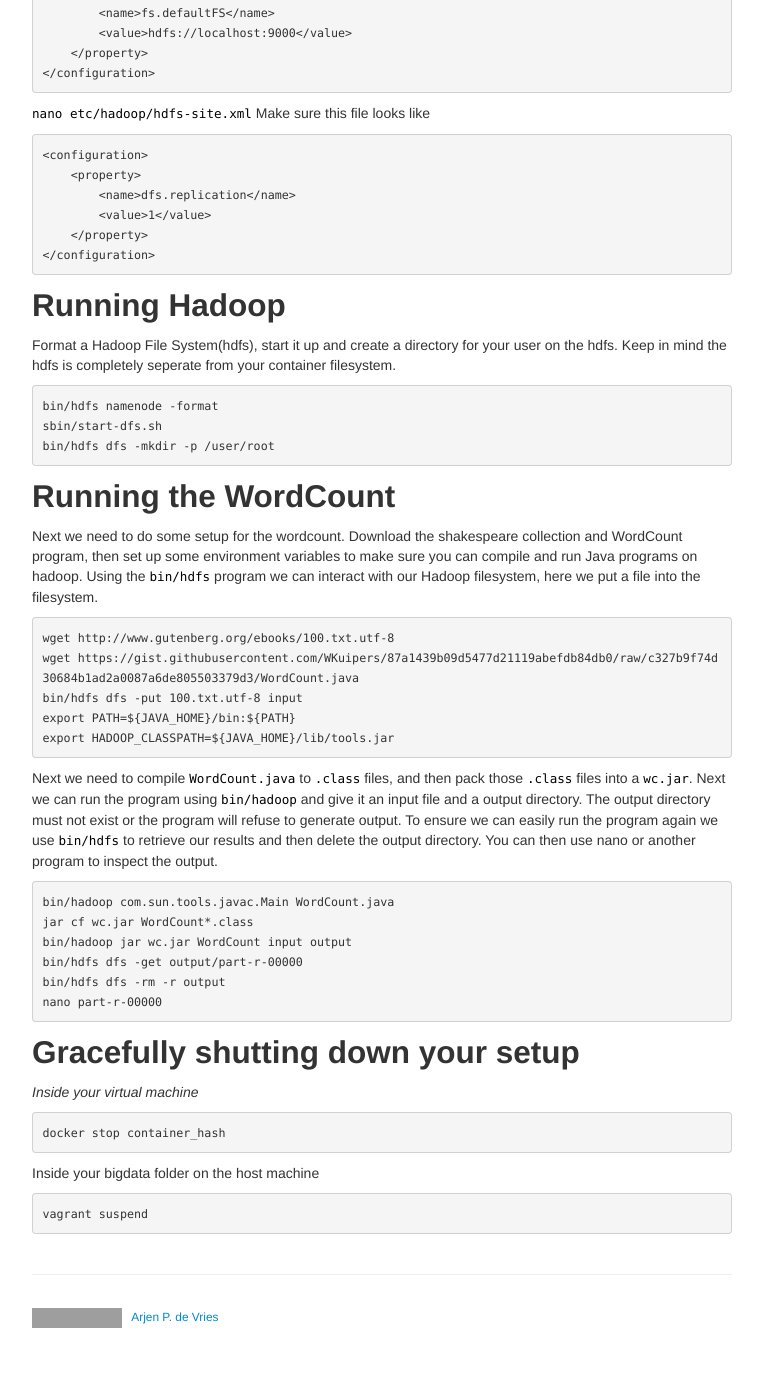
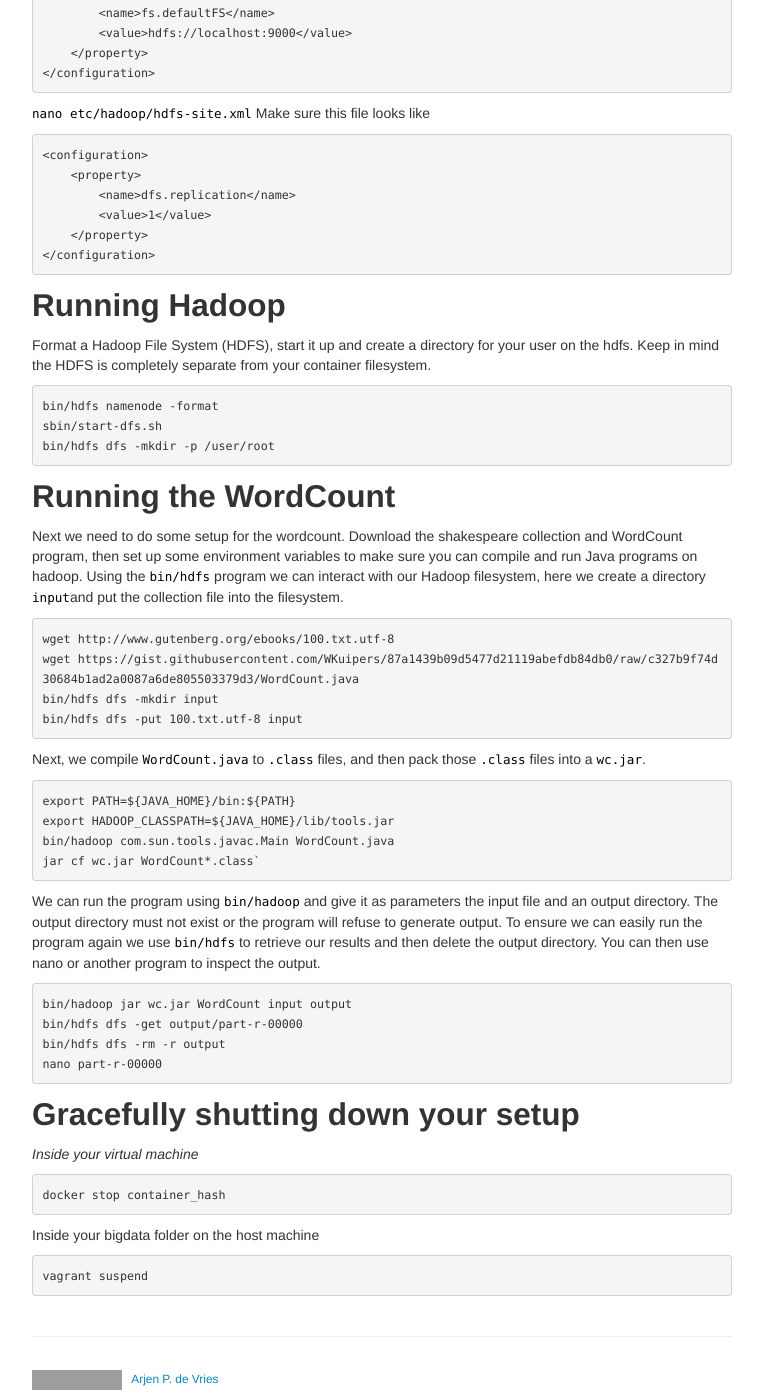
Before and after one commit to Thelukepet/course, a Jekyll site: the page built from background/exact.md, in a window 1280 px wide and 1400 px high, scrolled down 1541 px. Shown: the whole window, without its empty margins (258-1021 px from the left). Built offline with Jekyll 4.4.1, drawn with Linux system fonts in a browser that asks for light colours; our own code applies the rules of GitHub Pages for plain Markdown files; before the commit the page ends 2879 px from its top, so only the background shows below that; grey boxes are pictures that could not be loaded.

Commit message:
Input directory, compilation, running
Added missing commands, separated compiling a program from running the program.

````diff
--- a/background/exact.md
+++ b/background/exact.md
@@ -72,8 +72,8 @@ Make sure this file looks like
 </configuration>
 ```
 ## Running Hadoop
-Format a Hadoop File System(hdfs), start it up and create a directory for your
-user on the hdfs. Keep in mind the hdfs is completely seperate from your container
+Format a Hadoop File System (HDFS), start it up and create a directory for your
+user on the hdfs. Keep in mind the HDFS is completely separate from your container
 filesystem.
 ```Bash
 bin/hdfs namenode -format
@@ -85,26 +85,32 @@ Next we need to do some setup for the wordcount.
 Download the shakespeare collection and WordCount program, then set up some
 environment variables to make sure you can compile and run Java programs
 on hadoop.
-Using the `bin/hdfs` program we can interact with our Hadoop filesystem, here we put
-a file into the filesystem.
+Using the `bin/hdfs` program we can interact with our Hadoop filesystem, here we
+create a directory `input`and put the collection file into the filesystem.
 ```Bash
 wget http://www.gutenberg.org/ebooks/100.txt.utf-8
 wget https://gist.githubusercontent.com/WKuipers/87a1439b09d5477d21119abefdb84db0/raw/c327b9f74d30684b1ad2a0087a6de805503379d3/WordCount.java
+bin/hdfs dfs -mkdir input
 bin/hdfs dfs -put 100.txt.utf-8 input
+```
+Next, we compile `WordCount.java` to `.class` files, and then pack those
+`.class` files into a `wc.jar`.
+
+```Bash
 export PATH=${JAVA_HOME}/bin:${PATH}
 export HADOOP_CLASSPATH=${JAVA_HOME}/lib/tools.jar
+bin/hadoop com.sun.tools.javac.Main WordCount.java
+jar cf wc.jar WordCount*.class`
 ```
-Next we need to compile `WordCount.java` to `.class` files, and then pack those
-`.class` files into a `wc.jar`.
-Next we can run the program using `bin/hadoop` and give it an input file and a
-output directory.
+
+We can run the program using `bin/hadoop` and give it as parameters the input file
+and an output directory.
 The output directory must not exist or the program will refuse to generate output.
 To ensure we can easily run the program again we use `bin/hdfs` to retrieve our
 results and then delete the output directory.
 You can then use nano or another program to inspect the output.
+
 ```Bash
-bin/hadoop com.sun.tools.javac.Main WordCount.java
-jar cf wc.jar WordCount*.class
 bin/hadoop jar wc.jar WordCount input output
 bin/hdfs dfs -get output/part-r-00000
 bin/hdfs dfs -rm -r output
````
